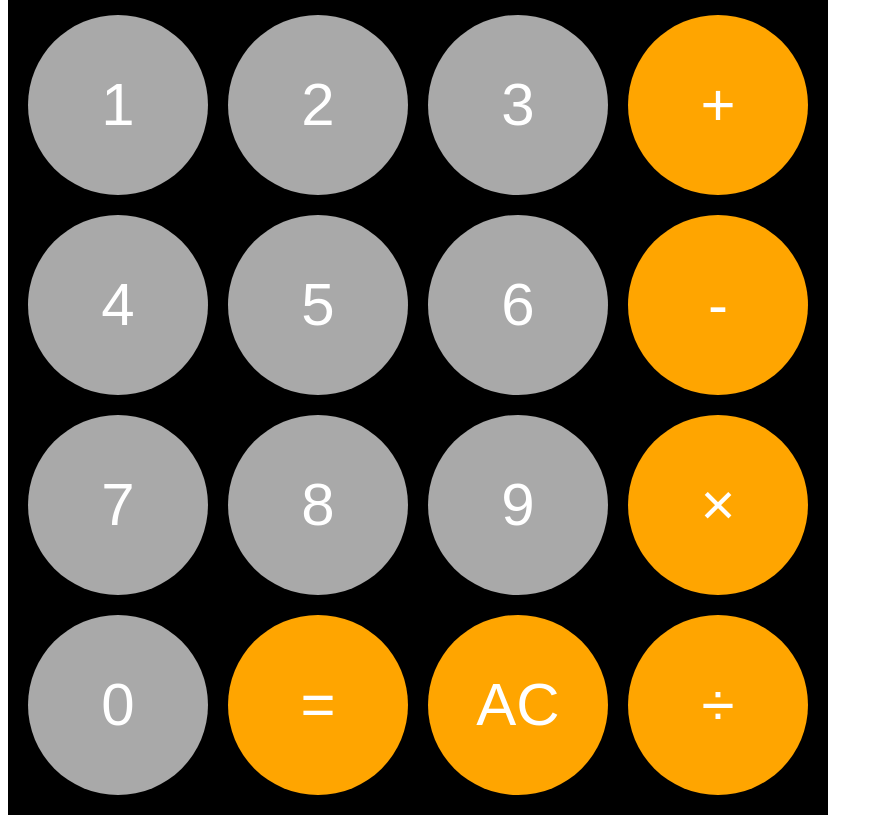
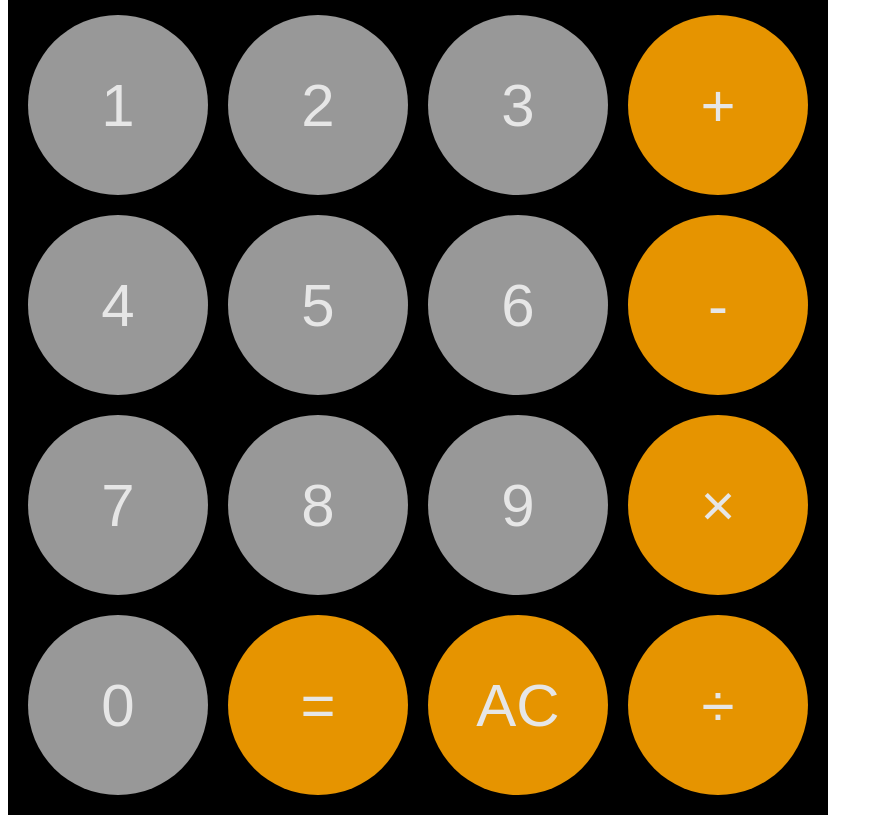
Before and after one commit to JarrettP/odinCalculator, a plain HTML site: page index.html in a window 1280 px wide. Shown: the part 213-1036 px from the top of the page, without its empty margins (0-883 px from the left). Drawn offline with Linux system fonts and the light colour scheme.

Commit message:
added buttons and display update function

```diff
--- a/index.html
+++ b/index.html
@@ -4,32 +4,29 @@
     <meta charset="UTF-8">
     <meta http-equiv="X-UA-Compatible" content="IE=edge">
     <meta name="viewport" content="width=device-width, initial-scale=1.0">
-    <script src="./script.js"></script>
+    <script src="./script.js" defer></script>
     <link rel="stylesheet" href="style.css">
     <title>Calculator</title>
 </head>
 <body>
-    <div id="display">
-        12345
-    </div>
+    <div id="display">0</div>
     <div id="calculator">
-        <div class="number" id="one">1</div>
-        <div class="number" id="two">2</div>
-        <div class="number" id="three">3</div>
-        <div class="button" id="add">+</div>
-        <div class="number" id="four">4</div>
-        <div class="number" id="five">5</div>
-        <div class="number" id="six">6</div>
-        <div class="button" id="subtract">-</div>
-        <div class="number" id="seven">7</div>
-        <div class="number" id="eight">8</div>
-        <div class="number" id="nine">9</div>
-        <div class="button" id="multiply">×</div>
-        <div class="number" id="zero">0</div>
-        <div class="button" id="equals">=</div>
-        <div class="button" id="clear">AC</div>
-        <div class="button" id="divide">÷</div>
-
+        <button class="number" id="one">1</button>
+        <button class="number" id="two">2</button>
+        <button class="number" id="three">3</button>
+        <button class="action" id="add">+</button>
+        <button class="number" id="four">4</button>
+        <button class="number" id="five">5</button>
+        <button class="number" id="six">6</button>
+        <button class="action" id="subtract">-</button>
+        <button class="number" id="seven">7</button>
+        <button class="number" id="eight">8</button>
+        <button class="number" id="nine">9</button>
+        <button class="action" id="multiply">×</button>
+        <button class="number" id="zero">0</button>
+        <button class="action" id="equals">=</button>
+        <button class="action" id="clear">AC</button>
+        <button class="action" id="divide">÷</button>
     </div>
 </body>
 </html>
--- a/script.js
+++ b/script.js
@@ -55,7 +55,45 @@ const operate = function(expression) {
     return output;
 };
 
+const updateDisplay = function() {
+    document.getElementById('display').textContent = displayValue;
+};
+
 let displayValue = 0;
 let expression = [];
 let output = 0;
 let input = [];
+
+
+
+// Function to lighten or darken CSS background colors for hover effects.
+// https://css-tricks.com/snippets/javascript/lighten-darken-color/
+function LightenDarkenColor(col, amt) {
+
+    var usePound = false;
+
+    if (col[0] == "#") {
+        col = col.slice(1);
+        usePound = true;
+    }
+
+    var num = parseInt(col,16);
+
+    var r = (num >> 16) + amt;
+
+    if (r > 255) r = 255;
+    else if  (r < 0) r = 0;
+
+    var b = ((num >> 8) & 0x00FF) + amt;
+
+    if (b > 255) b = 255;
+    else if  (b < 0) b = 0;
+
+    var g = (num & 0x0000FF) + amt;
+
+    if (g > 255) g = 255;
+    else if (g < 0) g = 0;
+
+    return (usePound?"#":"") + (g | (b << 8) | (r << 16)).toString(16);
+
+}
--- a/style.css
+++ b/style.css
@@ -1,6 +1,26 @@
-div {
+div, button {
     color: white;
     font-family: sans-serif;
+}
+
+button {
+    opacity: 0.9;
+    transition: 0.05s;
+    height: 180px;
+    width: 180px;
+    font-size: 60px;
+    text-align: center;
+    line-height: 180px;
+    border-style: none;
+    border-radius: 90px;
+}
+
+button:hover {
+    opacity: 1;
+}
+
+button:active {
+    scale: 0.98;
 }
 
 #display {
@@ -9,7 +29,8 @@ div {
     background-color: black;
     line-height: 200px;
     font-size: 160px;
-    padding-left: 20px;
+    padding-right: 20px;
+    text-align: right;
 }
 
 #calculator {
@@ -21,19 +42,15 @@ div {
     padding: 20px 0 0 20px;
 }
 
-.button, .number {
-    height: 180px;
-    width: 180px;
-    font-size: 60px;
-    text-align: center;
-    line-height: 180px;
-    border-radius: 100%;
-}
-
 .number {
     background-color: darkgray;
 }
 
-.button {
+.action {
     background-color: orange;
 }
+
+/* #zero {
+    width: 360px;
+    border-radius: 90px;
+} */
```
